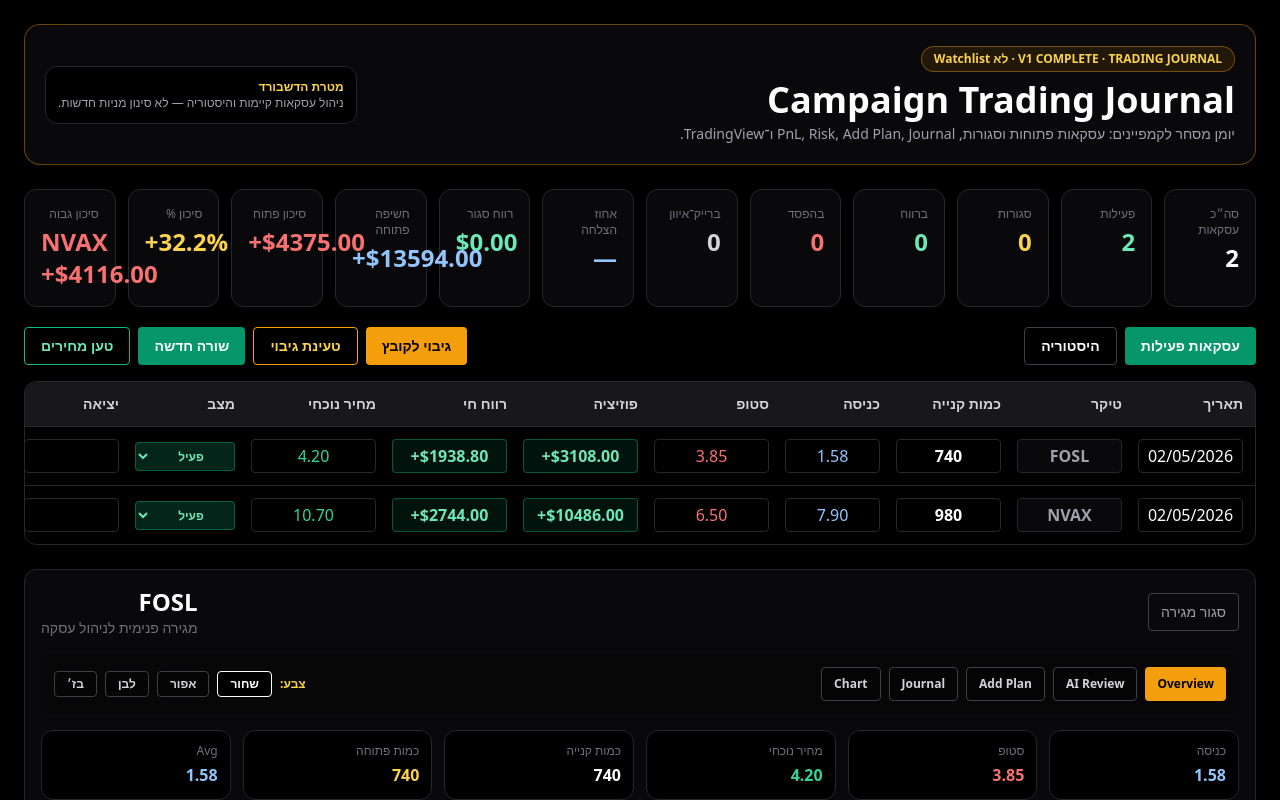
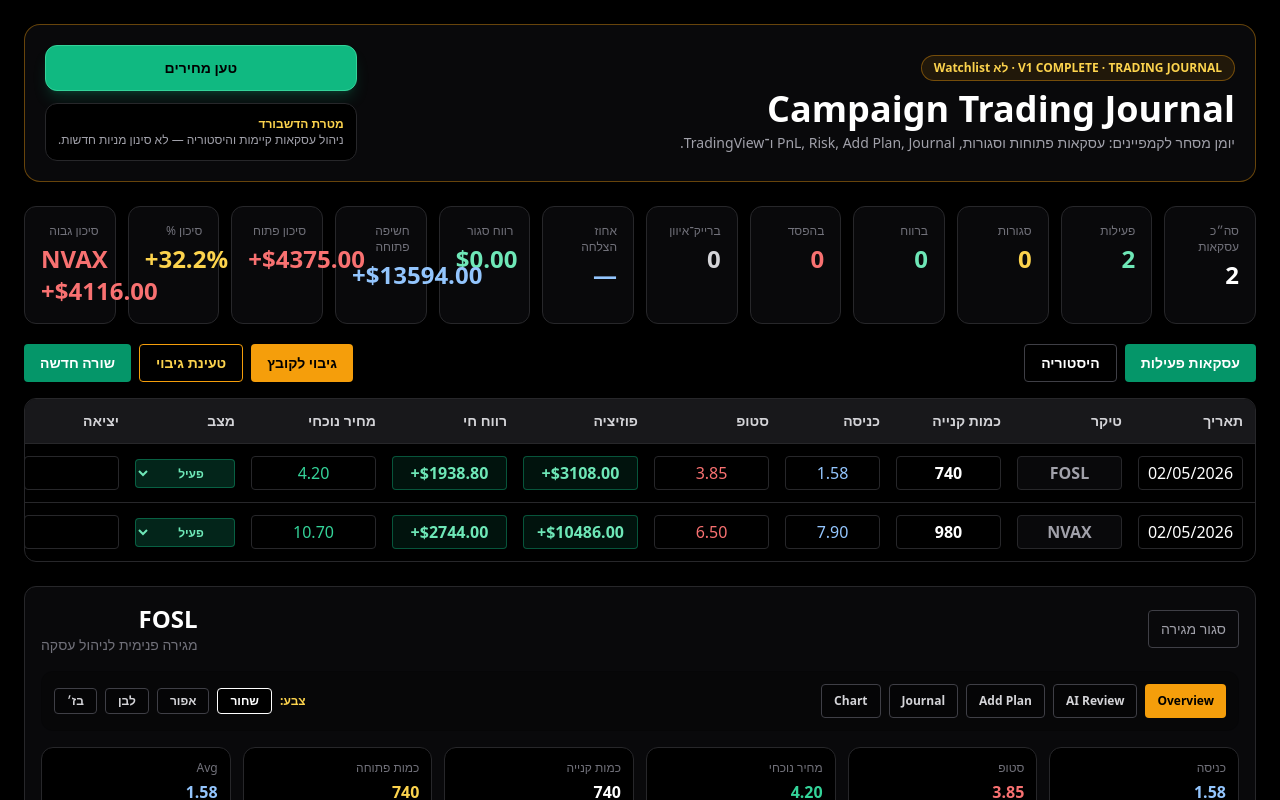
Before and after one commit to igal083-glitch/campaign-closet-dashboard, a React (Vite) app: page / in a window 1280 px wide. Shown: the top 800 px of the page. Built offline with nearby package versions, Linux system fonts and the light colour scheme.

Commit message:
App.jsx
Removed the openTradingViewDesktop function and its associated button. Added a new button for loading live prices.

```diff
--- a/src/App.jsx
+++ b/src/App.jsx
@@ -437,15 +437,6 @@
   window.open(`https://www.tradingview.com/chart/?symbol=${encodeURIComponent(symbol)}`, "_blank");
 }
 
-function openTradingViewDesktop(ticker) {
-  const symbol = tradingViewSymbol(ticker).replace(":", "-");
-  if (!symbol) {
-    alert("אין טיקר לפתיחה");
-    return;
-  }
-  window.location.href = `tradingview://symbol/${symbol}`;
-}
-
 function drawerButtonClass(active, activeClass) {
   return `rounded px-3 py-1 text-xs font-bold transition ${
     active ? activeClass : "border border-zinc-700 bg-black/20 text-zinc-300 hover:border-amber-500 hover:text-amber-300"
@@ -929,9 +920,18 @@
             </p>
           </div>
 
-          <div className="rounded-xl border border-zinc-800 bg-black p-3 text-right text-xs text-zinc-400">
-            <div className="font-bold text-amber-300">מטרת הדשבורד</div>
-            <div>ניהול עסקאות קיימות והיסטוריה — לא סינון מניות חדשות.</div>
+          <div className="flex flex-col gap-3">
+            <button
+              onClick={loadLivePrices}
+              className="rounded-xl border border-emerald-400 bg-emerald-500 px-6 py-3 text-sm font-extrabold text-black shadow-lg shadow-emerald-500/20 hover:bg-emerald-400"
+            >
+              {isLoadingLive ? "טוען מחירים..." : "טען מחירים"}
+            </button>
+
+            <div className="rounded-xl border border-zinc-800 bg-black p-3 text-right text-xs text-zinc-400">
+              <div className="font-bold text-amber-300">מטרת הדשבורד</div>
+              <div>ניהול עסקאות קיימות והיסטוריה — לא סינון מניות חדשות.</div>
+            </div>
           </div>
         </div>
       </div>
@@ -987,12 +987,7 @@
             שורה חדשה
           </button>
 
-          <button
-            onClick={loadLivePrices}
-            className="rounded border border-emerald-500 px-4 py-2 text-sm font-bold text-emerald-300"
-          >
-            {isLoadingLive ? "טוען..." : "טען מחירים"}
-          </button>
+
         </div>
       </div>
 
@@ -1137,16 +1132,11 @@
             <div className="flex gap-2">
               <button
                 onClick={() => openTradingViewWeb(row.ticker)}
-                className="rounded border border-blue-500 px-2 py-1 text-xs font-bold text-blue-300"
+                className="rounded border border-blue-500 px-3 py-1 text-xs font-bold text-blue-300"
               >
                 Web
               </button>
-              <button
-                onClick={() => openTradingViewDesktop(row.ticker)}
-                className="rounded border border-amber-500 px-2 py-1 text-xs font-bold text-amber-300"
-              >
-                App
-              </button>
+
             </div>
           </div>
         ))}
```
